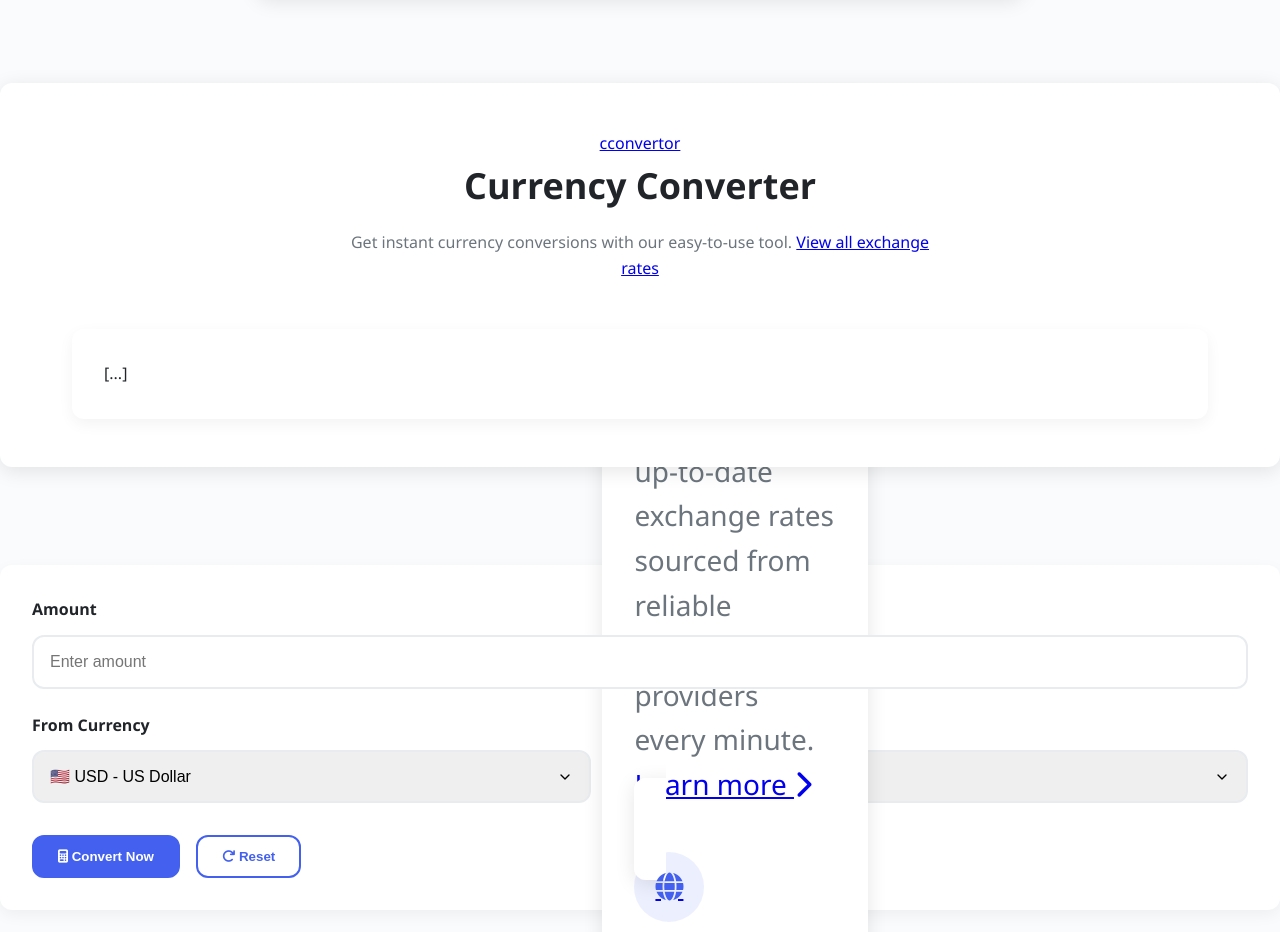
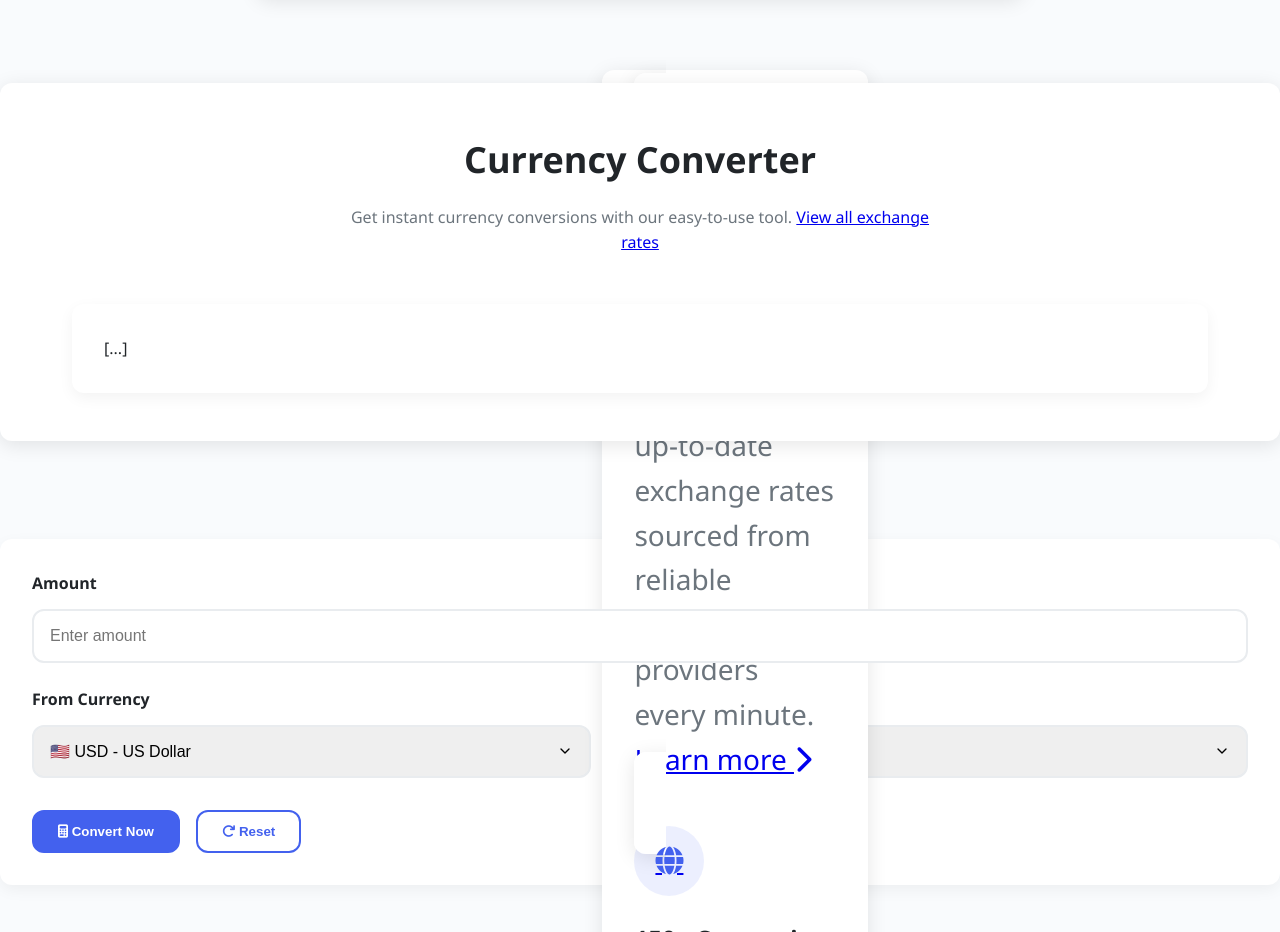
Before and after one commit to pixela0967/currencyconvertor, a plain HTML site: page index.html in a window 1280 px wide. Shown: the part 1080-2012 px from the top of the page. Drawn offline with Linux system fonts and the light colour scheme.

Commit message:
Update index.html

```diff
--- a/index.html
+++ b/index.html
@@ -787,7 +787,6 @@
 <section id="converter" class="converter-section">
     <div class="container">
         <div class="section-header">
-            <a href=/cconvrtor ="nav-link">cconvertor</a>
             <h2>Currency Converter</h2>
             <p>Get instant currency conversions with our easy-to-use tool. <a href="#rates" class="rates-link">View all exchange rates</a></p>
         </div>
```
